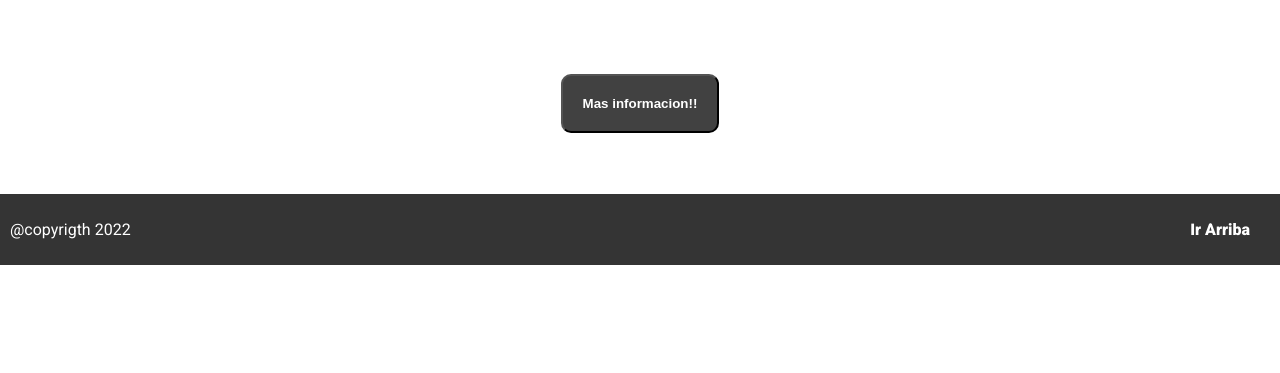
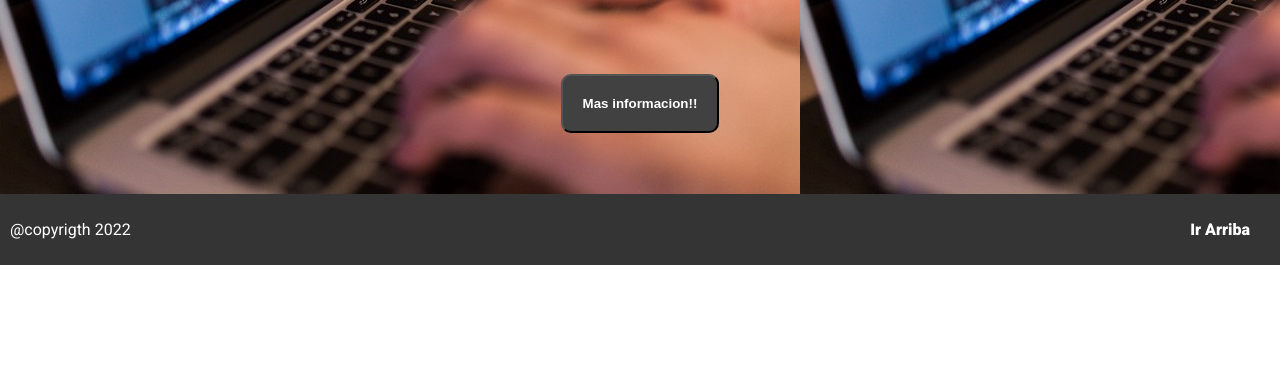
Before and after one commit to Jbyanx/JbyCompany, a plain HTML site: page index.html in a window 1280 px wide. Shown: the part 427-800 px from the top of the page. Drawn offline with Linux system fonts and the light colour scheme; the site is published under a folder, as on GitHub Pages, so addresses that start at the root find nothing.

Commit message:
Update index.css

```diff
--- a/index.css
+++ b/index.css
@@ -46,7 +46,7 @@ section button:hover{
 section {
     color: #000;
     height: 500px;
-    background-image: url('/Img/Coding.jfif');
+    background-image: url('./Img/Coding.jfif');
     padding: 10px;
     text-align: center;
 }
```
